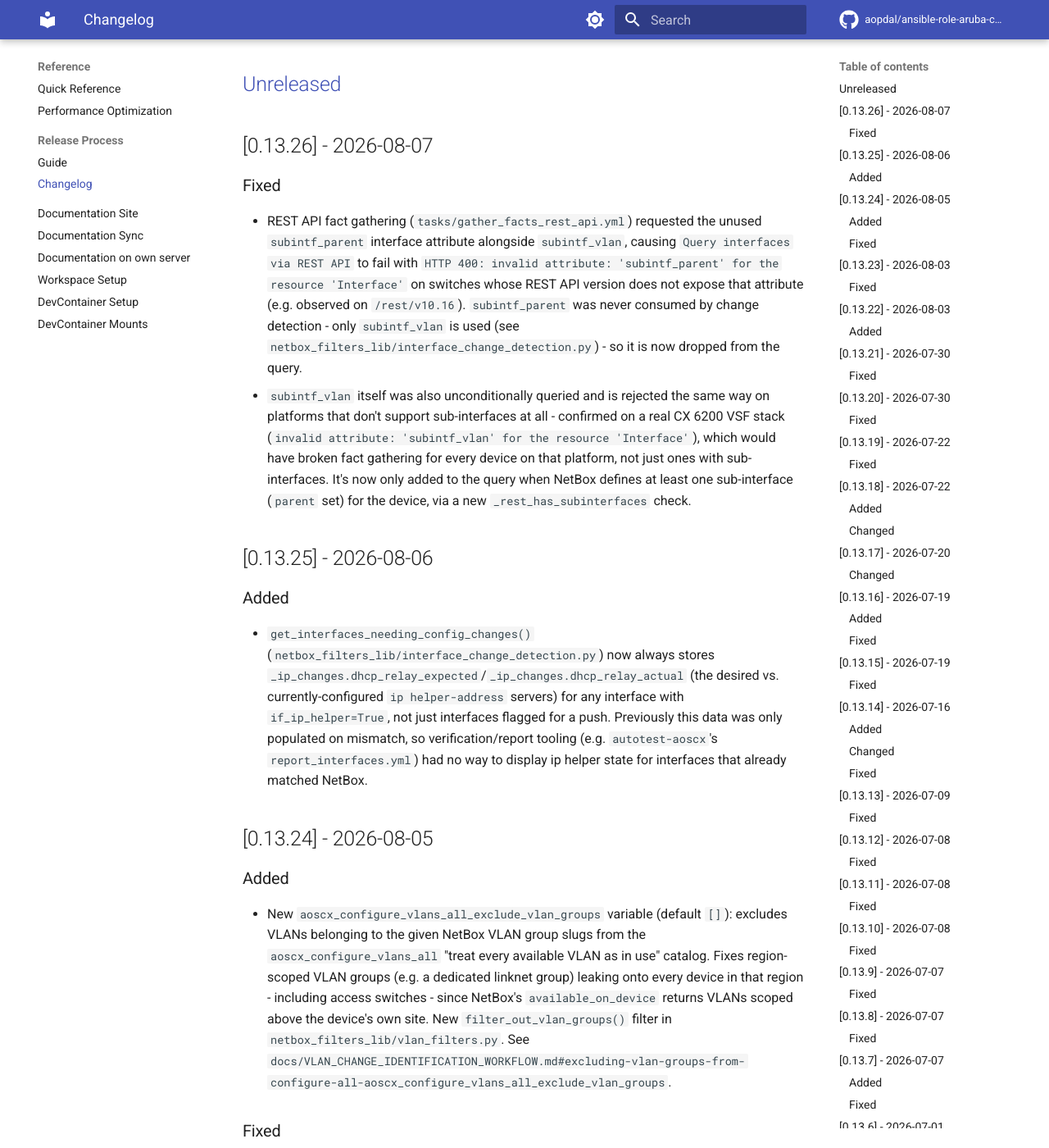
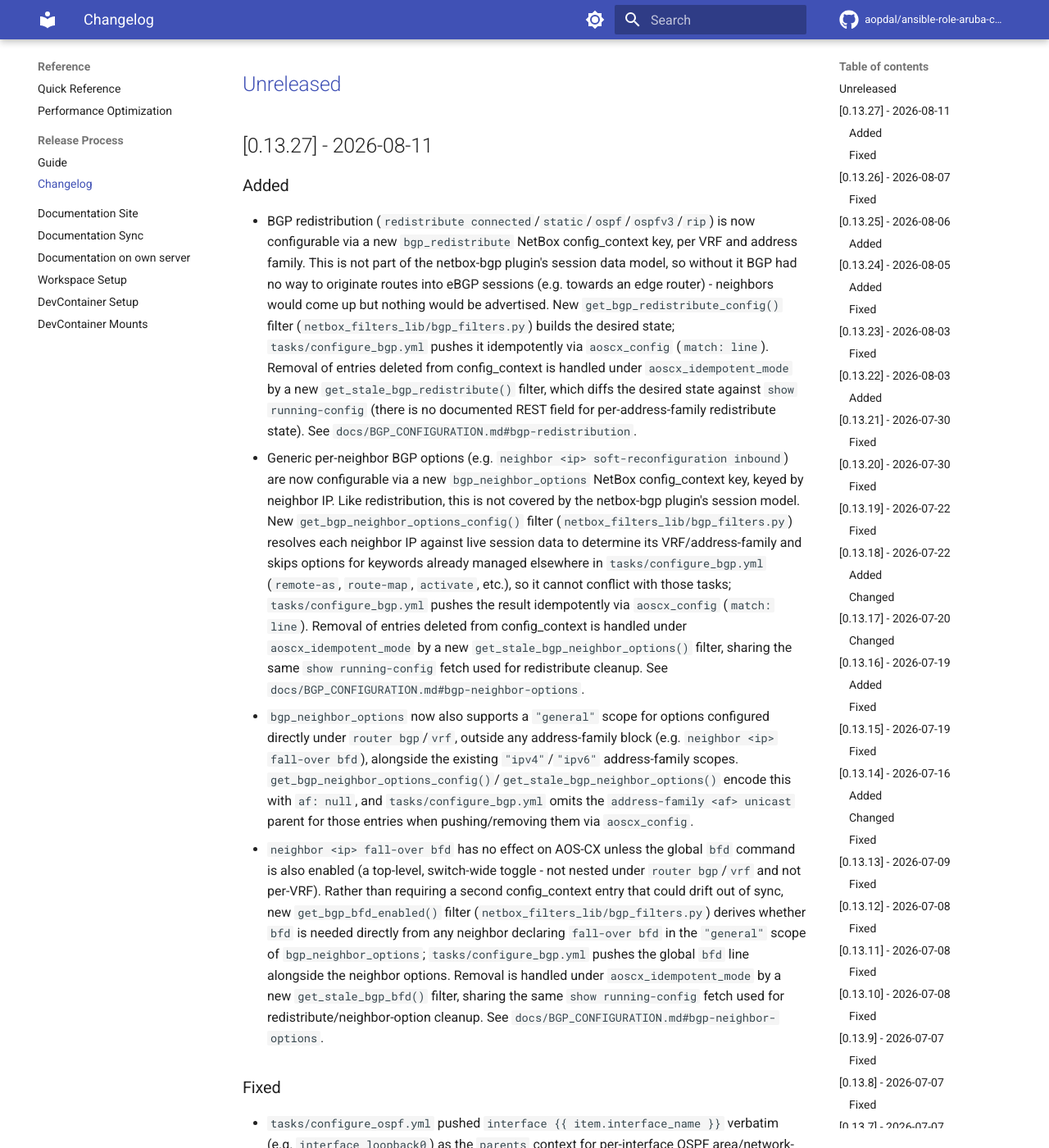
Before and after one commit to aopdal/ansible-role-aruba-cx-switch, an MkDocs documentation site: the page built from docs/CHANGELOG.md, in a window 1280 px wide and 1400 px high, scrolled down 250 px. Shown: the whole window at 82% size. Built offline with MkDocs 1.6.1 and Material for MkDocs 9.7.7, drawn with Linux system fonts in a browser that asks for light colours; comment, search, counter and statistics services are not loaded; some of the changed text lies outside the part shown.

Commit message:
chore: release version 0.13.27

```diff
--- a/docs/CHANGELOG.md
+++ b/docs/CHANGELOG.md
@@ -6,6 +6,19 @@ The format is based on [Keep a Changelog](https://keepachangelog.com/en/1.0.0/),
 and this project adheres to [Semantic Versioning](https://semver.org/spec/v2.0.0.html).
 
 ## [Unreleased]
+
+## [0.13.27] - 2026-08-11
+
+### Added
+
+- BGP redistribution (`redistribute connected`/`static`/`ospf`/`ospfv3`/`rip`) is now configurable via a new `bgp_redistribute` NetBox config_context key, per VRF and address family. This is not part of the netbox-bgp plugin's session data model, so without it BGP had no way to originate routes into eBGP sessions (e.g. towards an edge router) - neighbors would come up but nothing would be advertised. New `get_bgp_redistribute_config()` filter (`netbox_filters_lib/bgp_filters.py`) builds the desired state; `tasks/configure_bgp.yml` pushes it idempotently via `aoscx_config` (`match: line`). Removal of entries deleted from config_context is handled under `aoscx_idempotent_mode` by a new `get_stale_bgp_redistribute()` filter, which diffs the desired state against `show running-config` (there is no documented REST field for per-address-family redistribute state). See `docs/BGP_CONFIGURATION.md#bgp-redistribution`.
+- Generic per-neighbor BGP options (e.g. `neighbor <ip> soft-reconfiguration inbound`) are now configurable via a new `bgp_neighbor_options` NetBox config_context key, keyed by neighbor IP. Like redistribution, this is not covered by the netbox-bgp plugin's session model. New `get_bgp_neighbor_options_config()` filter (`netbox_filters_lib/bgp_filters.py`) resolves each neighbor IP against live session data to determine its VRF/address-family and skips options for keywords already managed elsewhere in `tasks/configure_bgp.yml` (`remote-as`, `route-map`, `activate`, etc.), so it cannot conflict with those tasks; `tasks/configure_bgp.yml` pushes the result idempotently via `aoscx_config` (`match: line`). Removal of entries deleted from config_context is handled under `aoscx_idempotent_mode` by a new `get_stale_bgp_neighbor_options()` filter, sharing the same `show running-config` fetch used for redistribute cleanup. See `docs/BGP_CONFIGURATION.md#bgp-neighbor-options`.
+- `bgp_neighbor_options` now also supports a `"general"` scope for options configured directly under `router bgp`/`vrf`, outside any address-family block (e.g. `neighbor <ip> fall-over bfd`), alongside the existing `"ipv4"`/`"ipv6"` address-family scopes. `get_bgp_neighbor_options_config()`/`get_stale_bgp_neighbor_options()` encode this with `af: null`, and `tasks/configure_bgp.yml` omits the `address-family <af> unicast` parent for those entries when pushing/removing them via `aoscx_config`.
+- `neighbor <ip> fall-over bfd` has no effect on AOS-CX unless the global `bfd` command is also enabled (a top-level, switch-wide toggle - not nested under `router bgp`/`vrf` and not per-VRF). Rather than requiring a second config_context entry that could drift out of sync, new `get_bgp_bfd_enabled()` filter (`netbox_filters_lib/bgp_filters.py`) derives whether `bfd` is needed directly from any neighbor declaring `fall-over bfd` in the `"general"` scope of `bgp_neighbor_options`; `tasks/configure_bgp.yml` pushes the global `bfd` line alongside the neighbor options. Removal is handled under `aoscx_idempotent_mode` by a new `get_stale_bgp_bfd()` filter, sharing the same `show running-config` fetch used for redistribute/neighbor-option cleanup. See `docs/BGP_CONFIGURATION.md#bgp-neighbor-options`.
+
+### Fixed
+
+- `tasks/configure_ospf.yml` pushed `interface {{ item.interface_name }}` verbatim (e.g. `interface loopback0`) as the `parents` context for per-interface OSPF area/network-type/authentication and passive config. AOS-CX CLI requires a space before the loopback number (`interface loopback 0`), so the command silently entered an invalid/no-op context - `aoscx_config` reported `changed: true` and re-pushed identical commands on every run, but the OSPF area assignment never actually applied to the device (confirmed via REST OSPF interface facts and `show running-config`, neither of which ever showed the loopback under the area). `tasks/identify_ospf_changes.yml` now records an `interface_type` (`loopback`/`lag`/`physical`) per interface, and `configure_ospf.yml` formats the interface name with the existing `format_interface_name` filter (`netbox_filters_lib/l3_config_helpers.py`) before building `parents`, matching how L3 loopback/LAG interface names are already formatted elsewhere in the role.
 
 ## [0.13.26] - 2026-08-07
 
```
Also changed, not shown: CHANGELOG.md (+13 -0 lines), 1 other file.
